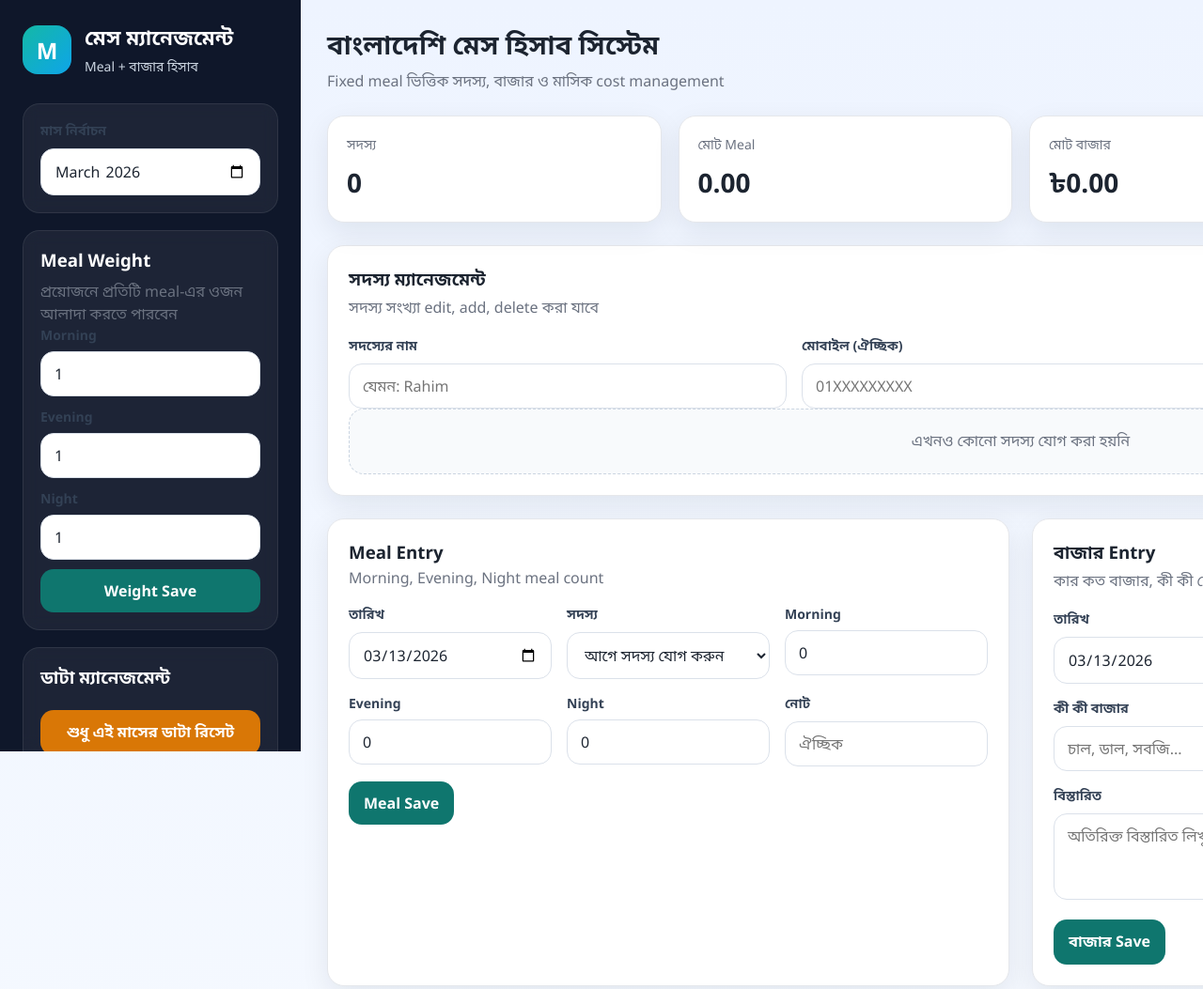
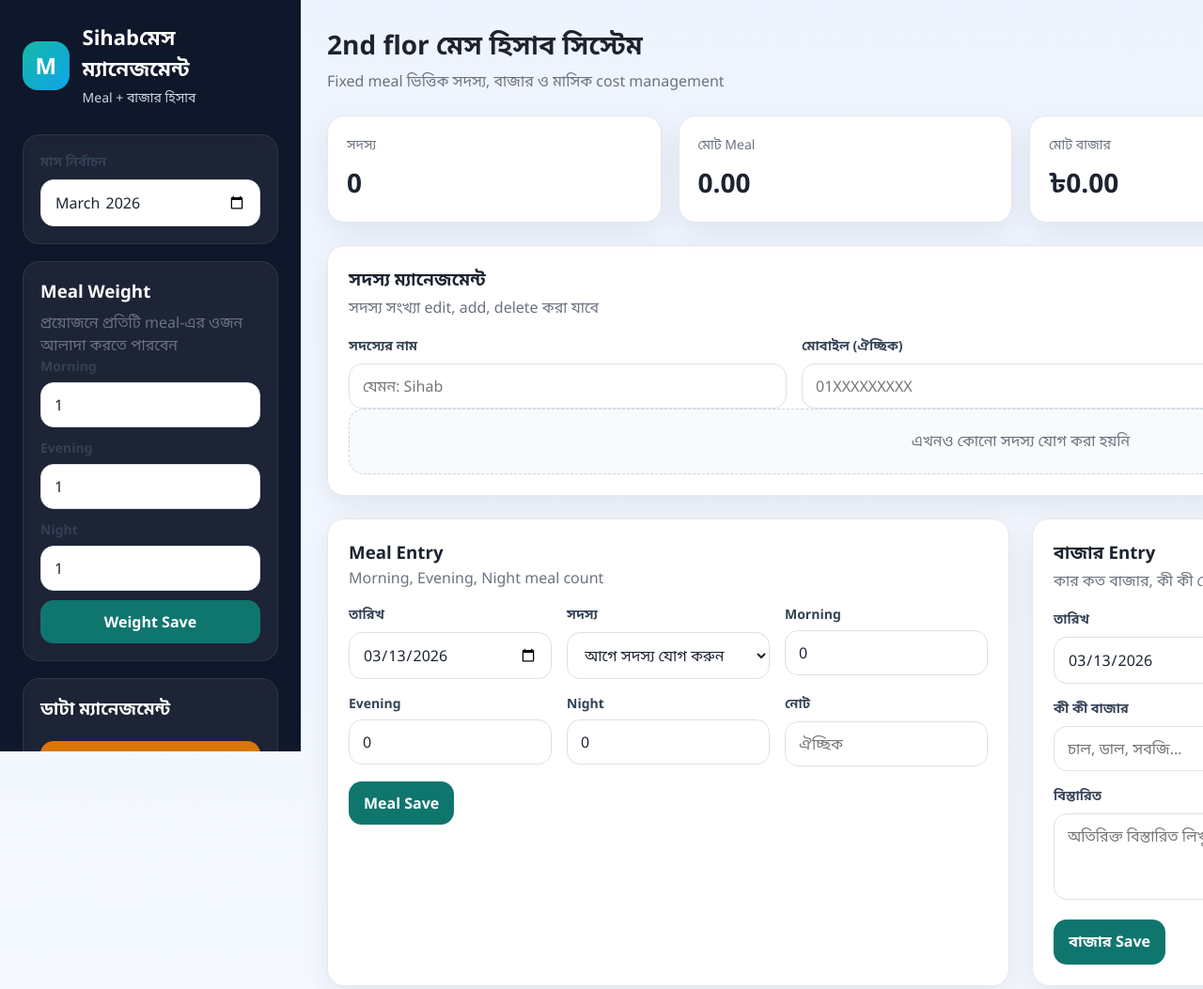
Before and after one commit to ellenbasler49-byte/Mess-management-app, a plain HTML site: page index.html in a window 1280 px wide. Shown: the top 1053 px of the page at 94% size. Drawn offline with Linux system fonts and the light colour scheme.

Commit message:
Update titles and placeholders in index.html

```diff
--- a/index.html
+++ b/index.html
@@ -3,7 +3,7 @@
 <head>
   <meta charset="UTF-8" />
   <meta name="viewport" content="width=device-width, initial-scale=1.0" />
-  <title>মেস ম্যানেজমেন্ট সিস্টেম</title>
+  <title>Sihabমেস ম্যানেজমেন্ট সিস্টেম</title>
   <link rel="stylesheet" href="assets/css/style.css" />
 </head>
 <body>
@@ -12,7 +12,7 @@
       <div class="brand">
         <div class="brand-badge">M</div>
         <div>
-          <h1>মেস ম্যানেজমেন্ট</h1>
+          <h1>Sihabমেস ম্যানেজমেন্ট</h1>
           <p>Meal + বাজার হিসাব</p>
         </div>
       </div>
@@ -54,7 +54,7 @@
     <main class="main-content">
       <header class="topbar">
         <div>
-          <h2>বাংলাদেশি মেস হিসাব সিস্টেম</h2>
+          <h2>2nd flor মেস হিসাব সিস্টেম</h2>
           <p class="muted">Fixed meal ভিত্তিক সদস্য, বাজার ও মাসিক cost management</p>
         </div>
         <div class="status-badge" id="saveStatus">ডাটা সেভড</div>
@@ -91,7 +91,7 @@
         <form id="memberForm" class="form-grid">
           <div>
             <label for="memberName">সদস্যের নাম</label>
-            <input type="text" id="memberName" placeholder="যেমন: Rahim" required />
+            <input type="text" id="memberName" placeholder="যেমন: Sihab" required />
           </div>
           <div>
             <label for="memberPhone">মোবাইল (ঐচ্ছিক)</label>
```
